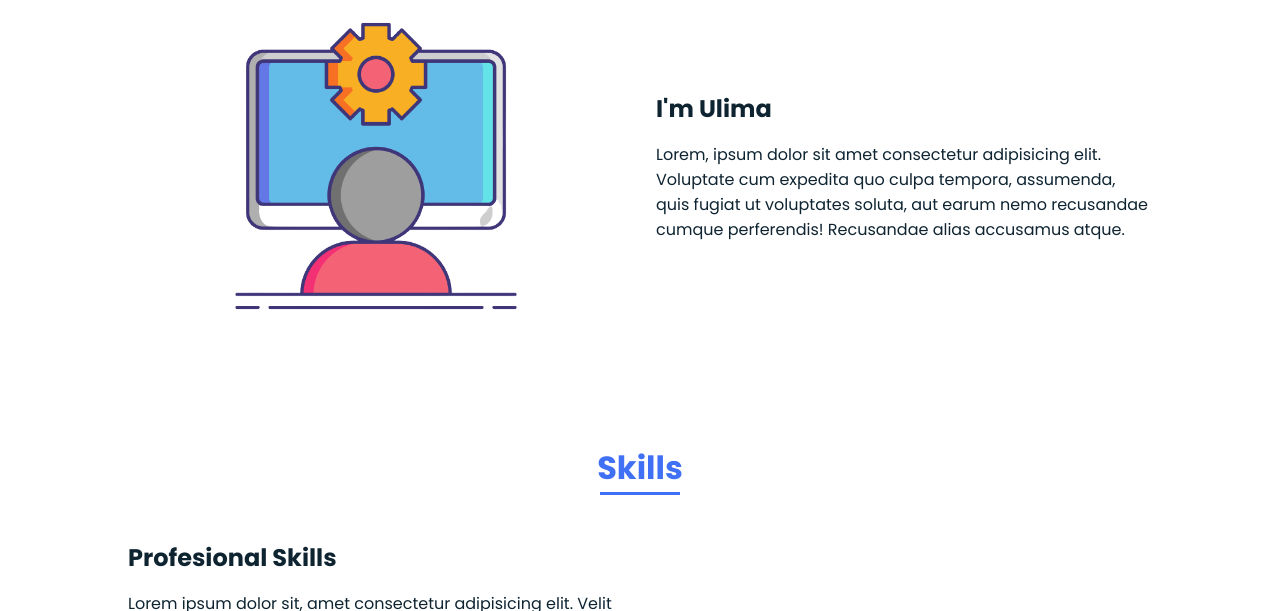
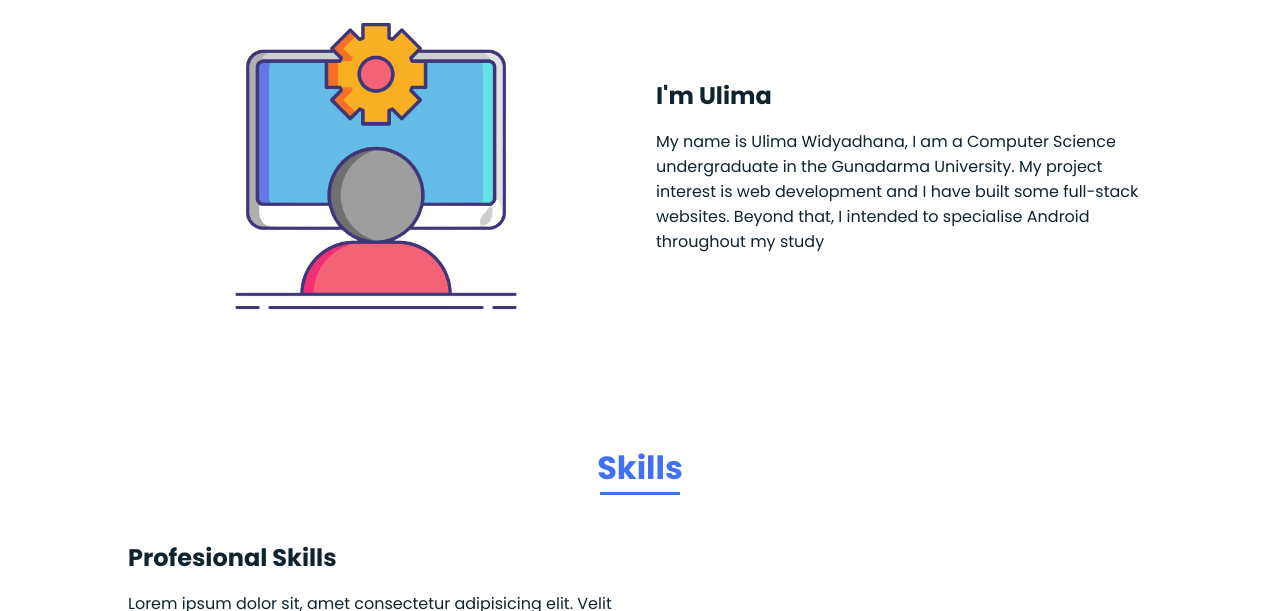
Before and after one commit to BonJunior1401/BonJunior1401.github.io, a plain HTML site: page index.html in a window 1280 px wide. Shown: the part 960-1571 px from the top of the page. Drawn offline with nearby package versions, Linux system fonts and the light colour scheme.

Commit message:
Update index.html

```diff
--- a/index.html
+++ b/index.html
@@ -69,7 +69,8 @@
 
                     <div>
                         <h2 class="about__subtitle">I'm Ulima</h2>
-                        <p class="about__text">Lorem, ipsum dolor sit amet consectetur adipisicing elit. Voluptate cum expedita quo culpa tempora, assumenda, quis fugiat ut voluptates soluta, aut earum nemo recusandae cumque perferendis! Recusandae alias accusamus atque.</p>
+                        <p class="about__text">My name is Ulima Widyadhana, I am a Computer Science undergraduate in the Gunadarma University. My project interest is web development and
+                        I have built some full-stack websites. Beyond that, I intended to specialise Android throughout my study</p>
                     </div>
                 </div>
             </section>
```
